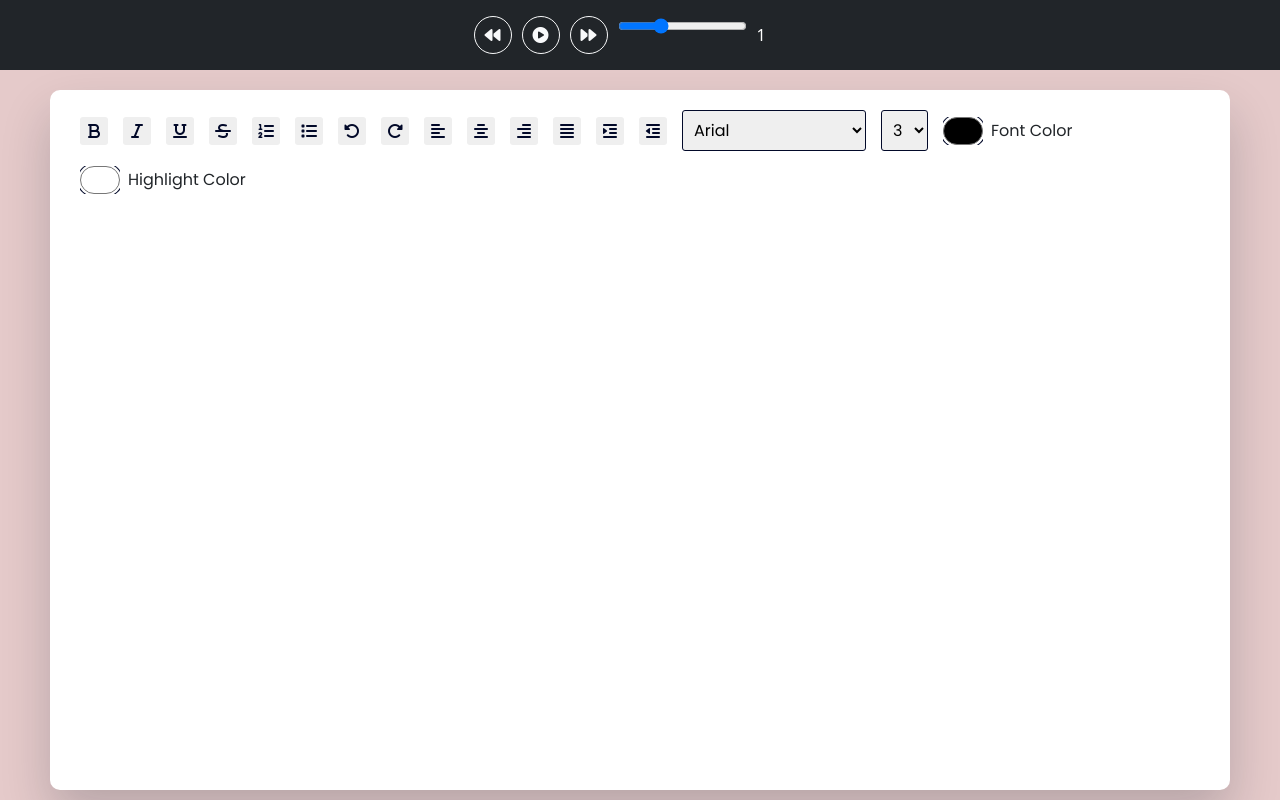
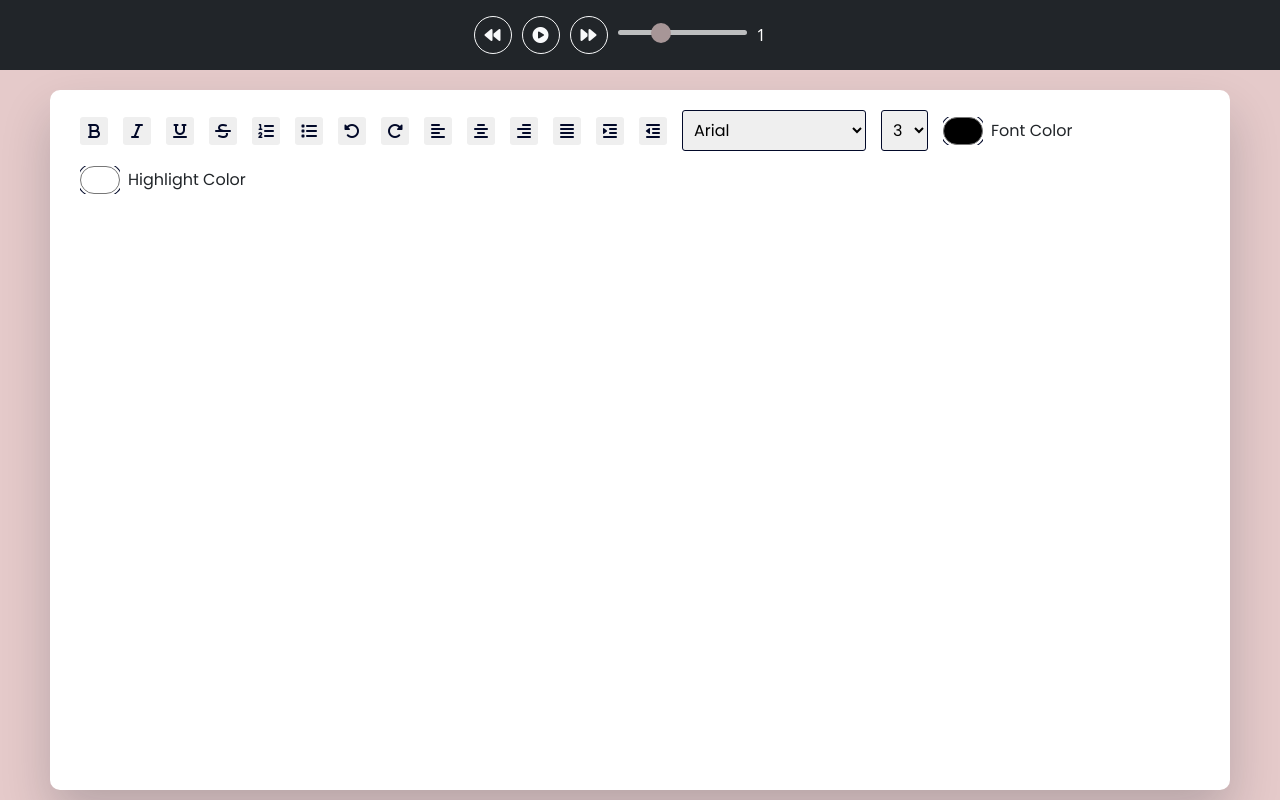
Before and after one commit to bhavyammodi/RichTextToSpeech, a plain HTML site: page index.html in a window 1280 px wide. Drawn offline with nearby package versions, Linux system fonts and the light colour scheme.

Commit message:
Update style.css

```diff
--- a/style.css
+++ b/style.css
@@ -144,3 +144,34 @@ input[type="color"]::-moz-color-swatch {
 ::-webkit-scrollbar-thumb:hover {
   background: #555;
 }
+
+.slider {
+  margin-top: 14px;
+  -webkit-appearance: none;
+  width: 100%;
+  height: 5px;
+  border-radius: 5px;
+  background: #FFFFFF;
+  outline: none;
+  opacity: 0.7;
+  -webkit-transition: .2s;
+  transition: opacity .2s;
+}
+
+.slider::-webkit-slider-thumb {
+  -webkit-appearance: none;
+  appearance: none;
+  width: 20px;
+  height: 20px;
+  border-radius: 50%;
+  background: #E0C6C6;
+  cursor: pointer;
+}
+
+.slider::-moz-range-thumb {
+  width: 20px;
+  height: 20px;
+  border-radius: 50%;
+  background: #E0C6C6;
+  cursor: pointer;
+}
```
